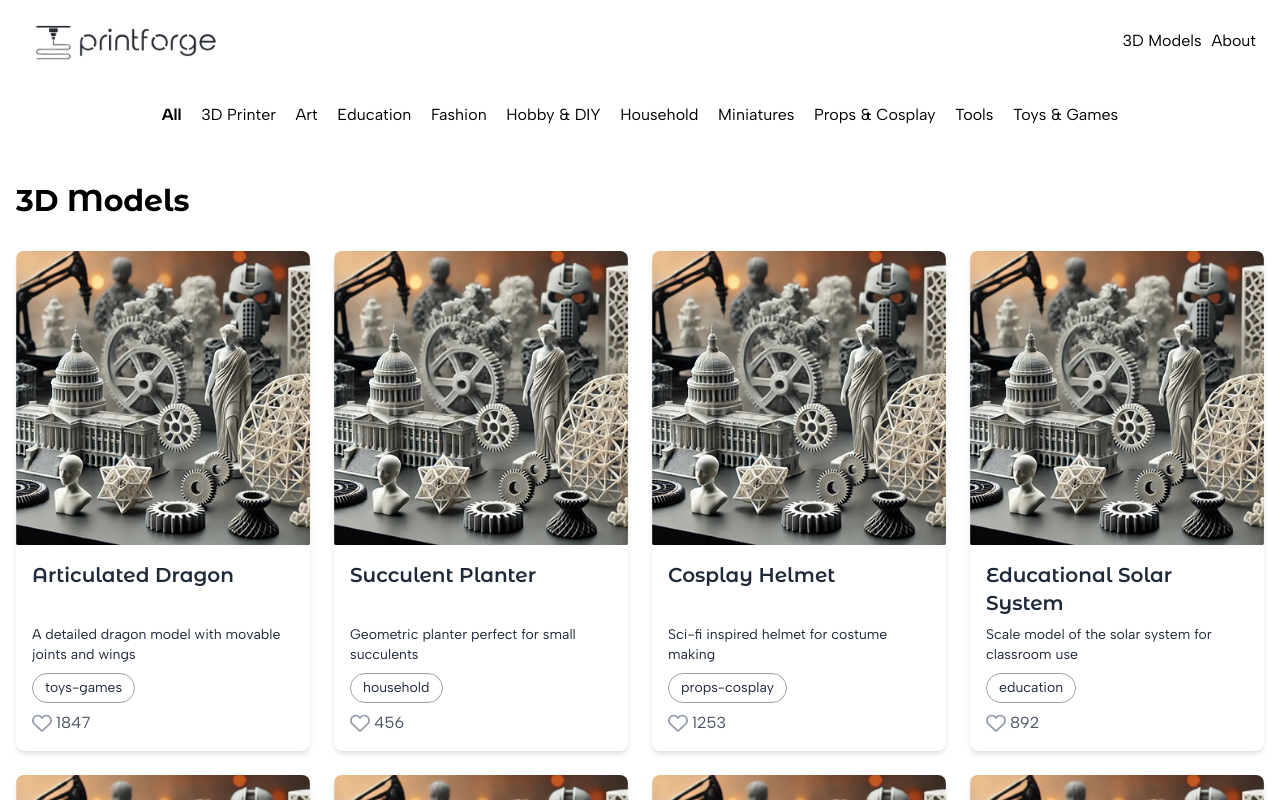
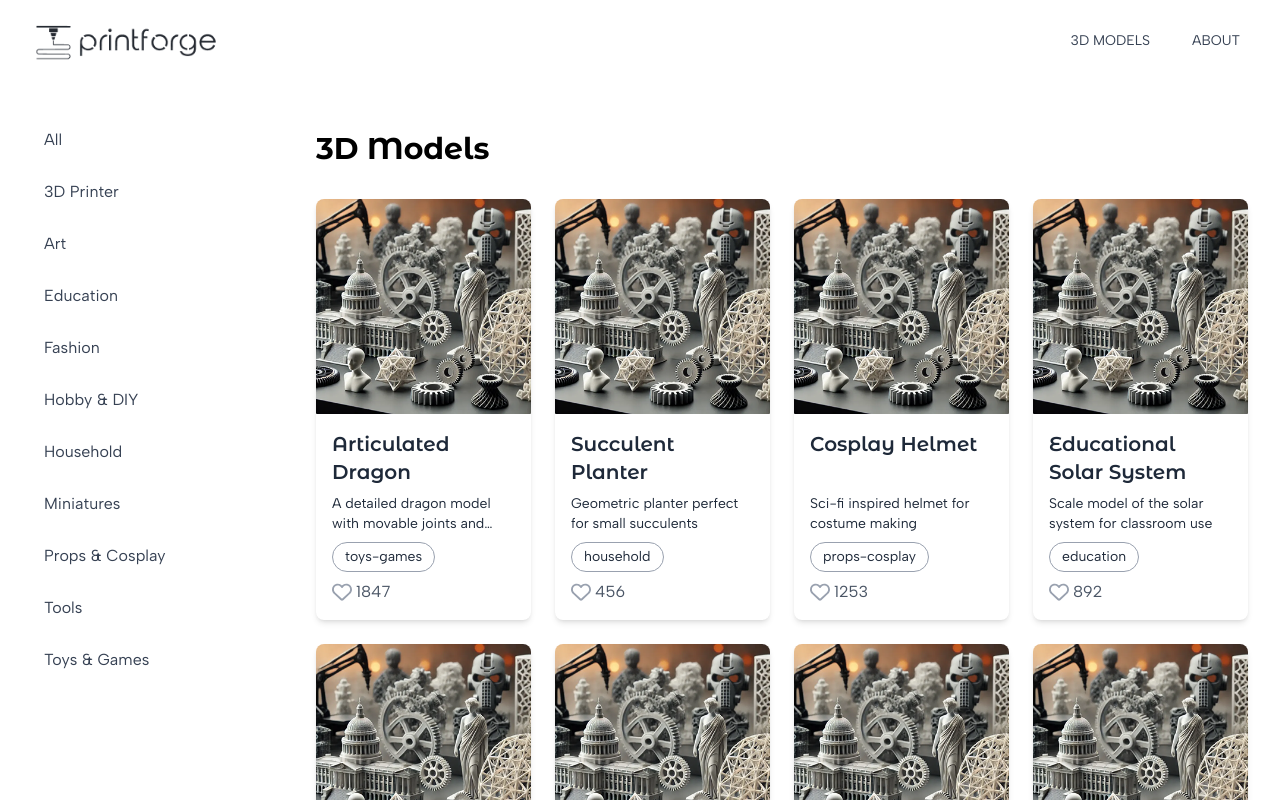
Before and after one commit to majestic-turkey/printforge, a Next.js app: page /3d-models in a window 1280 px wide. Shown: the top 800 px of the page. Built offline with nearby package versions, Linux system fonts and the light colour scheme.

Commit message:
Clean up styling

```diff
--- a/app/3d-models/layout.tsx
+++ b/app/3d-models/layout.tsx
@@ -1,18 +1,38 @@
+import NavLink from "@/app/components/NavLink"
+import type { ReactNode } from "react"
 import { getAllCategories } from "@/app/lib/categories"
-import Link from "next/link"
-import type {Category} from "@/app/types"
+import type { Category } from "@/app/types"
 
-export default function CategoryLayout({children}: {children: React.ReactNode}) {
-    const categories: Category[] = getAllCategories()
-    return (<>
-    <nav className="mt-5">
-        <ul className="flex gap-4 mb-6 justify-around w-3/4 mx-auto">
-            <Link href="/3d-models/categories" className="font-bold">All</Link>
-            {categories.map(category => (
-                <Link href={`/3d-models/categories/${category.slug}`} key={category.slug}><li>{category.displayName}</li></Link>
-            ))}
-        </ul>
-    </nav>
-    {children}
-    </>)
+export default function ModelsLayout({ children }: { children: ReactNode }) {
+  const categories: Category[] = getAllCategories()
+  console.log(categories)
+  return (
+    <div className="relative flex flex-col min-h-screen md:flex-row ml-7">
+      {/* Responsive Navigation */}
+      <aside className="sticky top-0 z-10 w-full bg-white border-b border-gray-200 md:fixed md:w-64 md:top-1/2 md:-translate-y-1/2 md:border-none">
+        <div className="relative">
+          <nav className="w-full overflow-x-auto md:overflow-visible scrollbar-hide">
+            <ul className="flex px-4 py-3 space-x-4 whitespace-nowrap md:flex-col md:p-0 md:space-x-0 md:space-y-3">
+              <NavLink href="/3d-models">
+                All
+              </NavLink>
+              {categories.map(item => (
+                <NavLink
+                  href={`/3d-models/categories/${item.slug}`}
+                  key={item.slug}
+                >
+                  {item.displayName}
+                </NavLink>
+              ))}
+            </ul>
+          </nav>
+          {/* Fading edge/gradient for horizontal scroll hint on mobile */}
+          <div className="absolute top-0 right-0 w-8 h-full pointer-events-none bg-linear-to-l from-white to-transparent md:hidden" />
+        </div>
+      </aside>
+
+      {/* Main Content Area */}
+      <main className="flex-1 p-4 md:ml-64">{children}</main>
+    </div>
+  )
 }
--- a/app/components/NavBar.tsx
+++ b/app/components/NavBar.tsx
@@ -1,4 +1,4 @@
-import Link from "next/link"
+import NavLink from "@/app/components/NavLink"
 import Image from "next/image"
 import PFLogoIcon from "@/public/printforge-logo-icon.svg"
 import PFLogo from "@/public/printforge-logo.svg"
@@ -7,7 +7,7 @@
   return (
     <header className="w-full bg-white">
       <nav className="flex justify-between px-6 py-4">
-        <Link href="/">
+        <NavLink href="/">
           <div className="relative cursor-pointer">
             {/* Desktop Logo */}
             <Image
@@ -24,13 +24,13 @@
               priority
             />
           </div>
-        </Link>
+        </NavLink>
         <ul className="flex items-center gap-2.5">
-          <li className="text-sm uppercase cursor-pointer">
-            <Link href="/3d-models">3D Models</Link>
+          <li className="text-sm uppercase">
+            <NavLink href="/3d-models">3D Models</NavLink>
           </li>
-          <li className="text-sm uppercase cursor-pointer">
-            <Link href="/about">About</Link>
+          <li className="text-sm uppercase">
+            <NavLink href="/about">About</NavLink>
           </li>
         </ul>
       </nav>
--- /dev/null
+++ b/app/components/NavLink.tsx
@@ -0,0 +1,9 @@
+import Link from "next/link"
+
+export default function NavLink({ href, children }: { href: string; children: React.ReactNode }) {
+    return (
+        <Link href={href} className="hover:text-orange-accent px-4 py-2 text-gray-700 transition-colors rounded-md cursor-pointer">
+            {children}
+        </Link>
+    )
+}
--- a/app/globals.css
+++ b/app/globals.css
@@ -1,4 +1,8 @@
 @import "tailwindcss";
+
+@theme {
+  --color-orange-accent: #F77D36;
+}
 
 body {
   font-family: var(--font-albert-sans), sans-serif;
--- a/app/layout.tsx
+++ b/app/layout.tsx
@@ -2,6 +2,7 @@
 import type {RootLayoutProps} from "./types/index";
 import Image from "next/image";
 import Link from "next/link";
+import NavLink from "@/app/components/NavLink";
 import { Albert_Sans, Montserrat_Alternates } from "next/font/google";
 
 const albertSans = Albert_Sans({
@@ -46,11 +47,11 @@
               />
             </div>
             <ul className="flex items-center gap-2.5">
-              <li>
-                <Link href="/3d-models">3D Models</Link>
+              <li className="text-sm uppercase">
+                <NavLink href="/3d-models">3D Models</NavLink>
               </li>
-              <li>
-                <Link href="/about">About</Link>
+              <li className="text-sm uppercase">
+                <NavLink href="/about">About</NavLink>
               </li>
             </ul>
           </nav>
--- /dev/null
+++ b/tailwind.config.js
@@ -0,0 +1,16 @@
+/** @type {import('tailwindcss').Config} */
+module.exports = {
+  content: [
+    "./app/**/*.{js,ts,jsx,tsx,mdx}",
+    "./pages/**/*.{js,ts,jsx,tsx,mdx}",
+    "./components/**/*.{js,ts,jsx,tsx,mdx}",
+  ],
+  plugins: [],
+  theme: {
+    extend: {
+      colors: {
+        "orange-accent": "#F77D36",
+      }
+    }
+  }
+}
```
